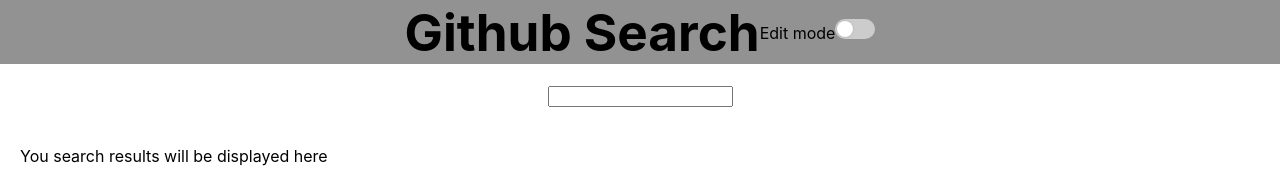
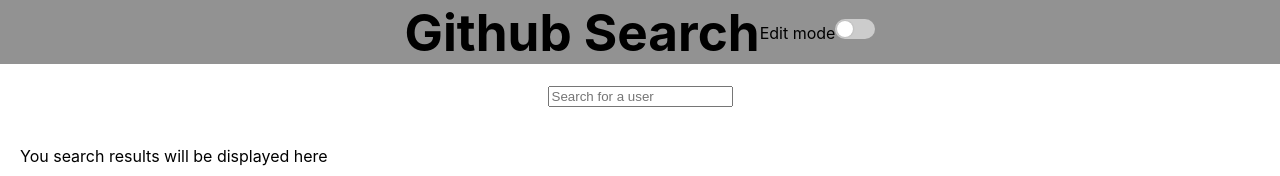
Before and after one commit to ArthurGuez/github-search-users, a React app: page / in a window 1280 px wide. Shown: the top 176 px of the page. Built offline with nearby package versions, Linux system fonts and the light colour scheme; the HTML template or start-up script is replaced by a standard one.

Commit message:
chore(repo): add readme

```diff
--- a/src/App.tsx
+++ b/src/App.tsx
@@ -24,6 +24,7 @@
             onChange={(e) => {
               setQuery(e.target.value);
             }}
+            placeholder="Search for a user"
             value={query}
           />
         </label>
```
Also changed, not shown: 1 other file (tests, documents, lock files or other folders).
